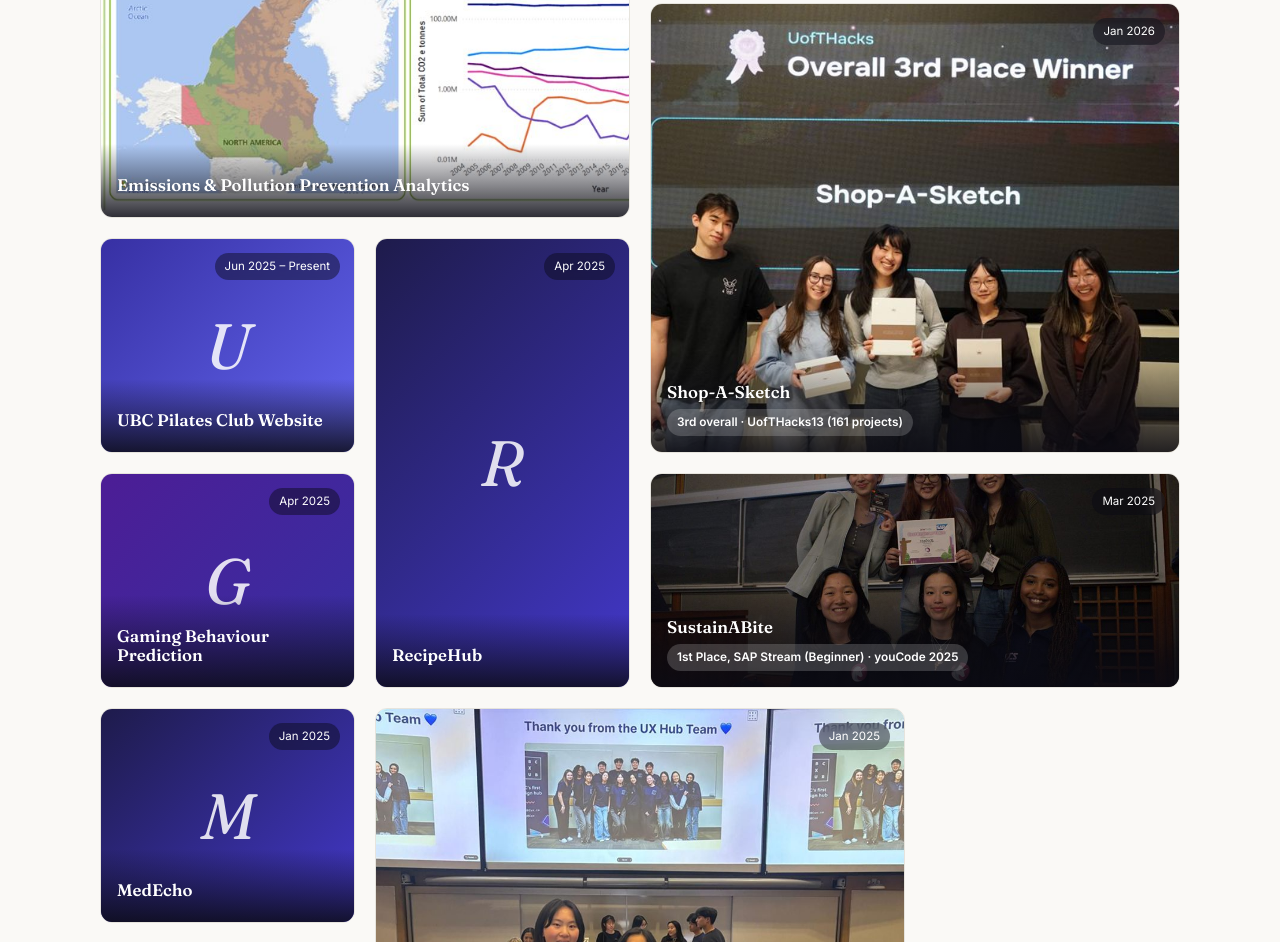
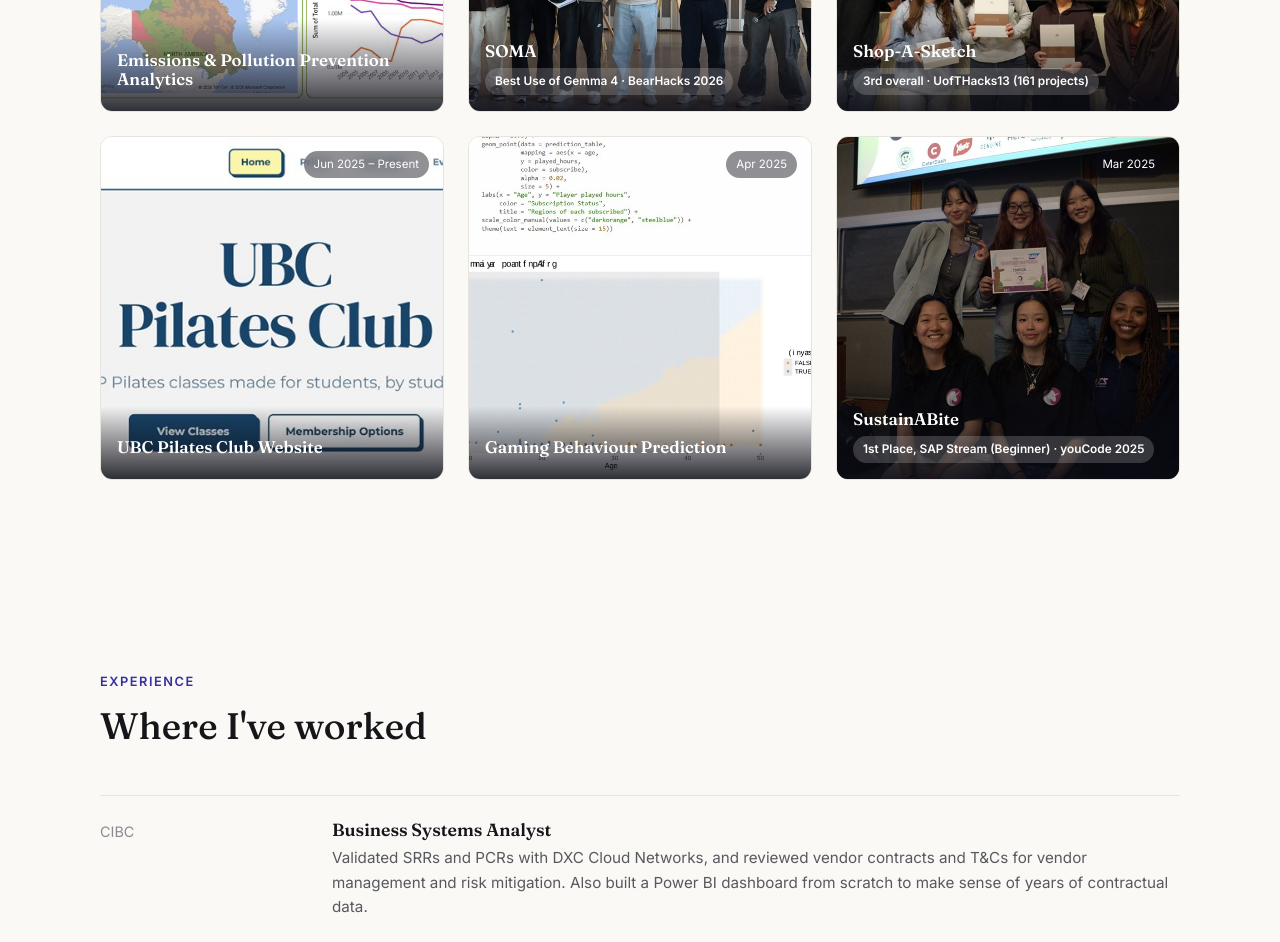
Before and after one commit to clairez308/personalwebsite, an Astro site: page / in a window 1280 px wide. Shown: the part 1858-2800 px from the top of the page. Built offline with nearby package versions, Linux system fonts and the light colour scheme; Astro itself is replaced by a stand-in of ours.

Commit message:
fix cards

```diff
--- a/src/components/ProjectCard.astro
+++ b/src/components/ProjectCard.astro
@@ -4,21 +4,15 @@
 interface Props {
   project: CollectionEntry<"projects">;
   index: number;
-  size: "big" | "wide" | "tall" | "small";
 }
 
-const { project, index, size } = Astro.props;
+const { project, index } = Astro.props;
 const { title, url, period, result, bullets, stack, image } = project.data;
 const colorVariant = (index % 3) + 1;
 const initial = title.trim().charAt(0);
-
-// Small tiles don't have room for the full write-up, so they get the
-// shortest, most concrete line rather than everything truncated at random.
-const bulletLimit = { small: 1, tall: 2, wide: bullets.length, big: bullets.length }[size];
-const visibleBullets = bullets.slice(0, bulletLimit);
 ---
 
-<div class={`project-tile project-tile--${size} reveal`}>
+<div class="project-tile reveal">
   <div class="project-tile-media">
     {
       image ? (
@@ -45,7 +39,7 @@
     </div>
     <div class="project-tile-overlay-body">
       <ul>
-        {visibleBullets.map((bullet) => <li>{bullet}</li>)}
+        {bullets.map((bullet) => <li>{bullet}</li>)}
       </ul>
       <div class="project-stack">
         {stack.map((tag) => <span class="tag">{tag}</span>)}
--- a/src/content/projects/gaming-behaviour.md
+++ b/src/content/projects/gaming-behaviour.md
@@ -3,6 +3,7 @@
 url: "https://github.com/clairez308/dsci-100-2024-5-w2-group-005-32"
 period: "Apr 2025"
 order: 6
+image: "/assets/project-gaming.jpg"
 bullets:
   - "Built a predictive analytics pipeline in R on the PLAI dataset to model how players actually engage."
   - "Tuned KNN models with 5-fold cross-validation to 73.47% accuracy, then turned the output into a KPI dashboard someone outside the project could actually read."
--- a/src/content/projects/medecho.md
+++ /dev/null
@@ -1,10 +0,0 @@
----
-title: "MedEcho"
-url: "https://devpost.com/software/medecho"
-period: "Jan 2025"
-order: 8
-bullets:
-  - "Designed a mobile app where you photograph a prescription and get automatic medication reminders. Prototyped it in Figma before writing a line of code."
-  - "Built the React Native frontend and used OpenCV and Python to cut medication logging time by 70% compared to typing it in by hand."
-stack: ["React Native", "Python", "OpenCV", "Figma"]
----
--- a/src/content/projects/pilates-website.md
+++ b/src/content/projects/pilates-website.md
@@ -1,8 +1,9 @@
 ---
 title: "UBC Pilates Club Website"
-url: "https://ubcpilates.club"
+url: "https://ubcpilatesclub.vercel.app"
 period: "Jun 2025 – Present"
 order: 4
+image: "/assets/project-pilates.jpg"
 bullets:
   - "Built and still run the club's website from scratch in TypeScript and Tailwind."
   - "Treated it like an actual product, not just a build. Rethought the information architecture and page speed, and grew SEO engagement 59% (800+ impressions)."
--- a/src/content/projects/prepaire.md
+++ /dev/null
@@ -1,12 +0,0 @@
----
-title: "PREPAIRE"
-url: "https://devpost.com/software/prepaire"
-period: "Jan 2025"
-order: 9
-image: "/assets/project-prepaire.jpg"
-result: "1st Place, AI Stream · UBC UXathon 2025"
-bullets:
-  - "Designed an AI mock-interview platform that gives you live feedback while you talk."
-  - "Coordinated the whole project and used UI/UX principles to take it from an idea to a working prototype inside one hackathon."
-stack: ["Figma", "UI/UX Design"]
----
--- a/src/content/projects/recipehub.md
+++ /dev/null
@@ -1,10 +0,0 @@
----
-title: "RecipeHub"
-url: "https://github.com/clairez308/RecipeHub"
-period: "Apr 2025"
-order: 5
-bullets:
-  - "Built a desktop Java app for organizing and discovering recipes, with JSON persistence and a JSwing interface."
-  - "Hit 95% test coverage with JUnit, which cut runtime errors in half during integration. Given the deadline, I cared more about it working than about doing everything."
-stack: ["Java", "JSwing", "JSON", "JUnit"]
----
--- a/src/pages/index.astro
+++ b/src/pages/index.astro
@@ -7,26 +7,6 @@
 const projects = (await getCollection("projects")).sort(
   (a, b) => a.data.order - b.data.order
 );
-
-// Tile sizing for the bento layout: projects with a real photo get the
-// bigger slots (alternating "big" and "wide"), text-only ones stay modest
-// (mostly "small", with an occasional "tall" for rhythm). The rule is
-// simple enough to read at a glance, but the two size pools alternate
-// independently so it doesn't fall into a predictable row/column grid.
-const bigSizes = ["big", "wide"] as const;
-const smallSizes = ["small", "tall", "small"] as const;
-let bigCount = 0;
-let smallCount = 0;
-const sizedProjects = projects.map((project) => {
-  if (project.data.image) {
-    const size = bigSizes[bigCount % bigSizes.length];
-    bigCount++;
-    return { project, size };
-  }
-  const size = smallSizes[smallCount % smallSizes.length];
-  smallCount++;
-  return { project, size };
-});
 
 const [atlas] = await getCollection("caseStudies");
 ---
@@ -113,9 +93,9 @@
         </p>
       </div>
 
-      <div class="project-bento">
-        {sizedProjects.map(({ project, size }, index) => (
-          <ProjectCard project={project} index={index} size={size} />
+      <div class="project-grid">
+        {projects.map((project, index) => (
+          <ProjectCard project={project} index={index} />
         ))}
       </div>
     </div>
--- a/src/styles/global.css
+++ b/src/styles/global.css
@@ -544,38 +544,12 @@
 }
 
 /* ==========================================================================
-   Project bento grid
+   Project grid
    ========================================================================== */
-/* Tile sizes are assigned in index.astro (photos get "big"/"wide", text-only
-   tiles get "small"/"tall"). grid-auto-flow: dense lets the smaller tiles
-   fill in around the bigger ones so there's no empty gaps, which keeps the
-   mismatched sizing from ever reading as broken or random. */
-.project-bento {
+.project-grid {
   display: grid;
-  grid-template-columns: repeat(4, 1fr);
-  grid-auto-rows: 215px;
-  grid-auto-flow: dense;
-  gap: 20px;
-}
-
-.project-tile--big {
-  grid-column: span 2;
-  grid-row: span 2;
-}
-
-.project-tile--wide {
-  grid-column: span 2;
-  grid-row: span 1;
-}
-
-.project-tile--tall {
-  grid-column: span 1;
-  grid-row: span 2;
-}
-
-.project-tile--small {
-  grid-column: span 1;
-  grid-row: span 1;
+  grid-template-columns: repeat(auto-fit, minmax(300px, 1fr));
+  gap: var(--space-5);
 }
 
 .project-tile {
@@ -587,8 +561,7 @@
 }
 
 .project-tile-media {
-  position: absolute;
-  inset: 0;
+  aspect-ratio: 1 / 1;
 }
 
 .project-tile-media img {
@@ -780,27 +753,6 @@
   border-radius: 999px;
 }
 
-@media (max-width: 900px) {
-  .project-bento {
-    grid-template-columns: repeat(3, 1fr);
-    grid-auto-rows: 170px;
-  }
-}
-
-@media (max-width: 600px) {
-  .project-bento {
-    grid-template-columns: repeat(2, 1fr);
-    grid-auto-rows: 150px;
-    gap: 14px;
-  }
-}
-
-@media (max-width: 420px) {
-  .project-bento {
-    grid-template-columns: 1fr;
-    grid-auto-rows: 220px;
-  }
-}
 
 /* ==========================================================================
    Experience timeline
```
Also changed, not shown: public/assets/project-gaming.jpg (added), public/assets/project-pilates.jpg (added).
